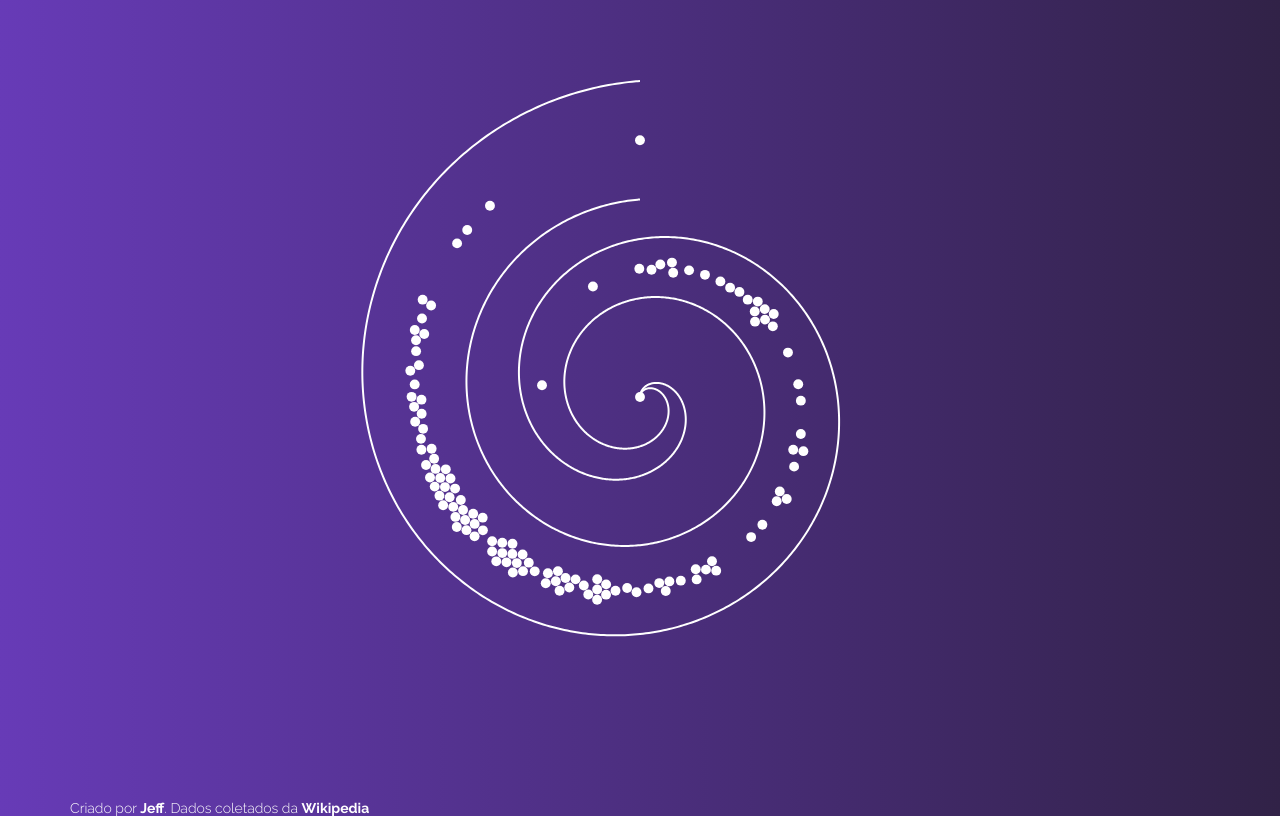
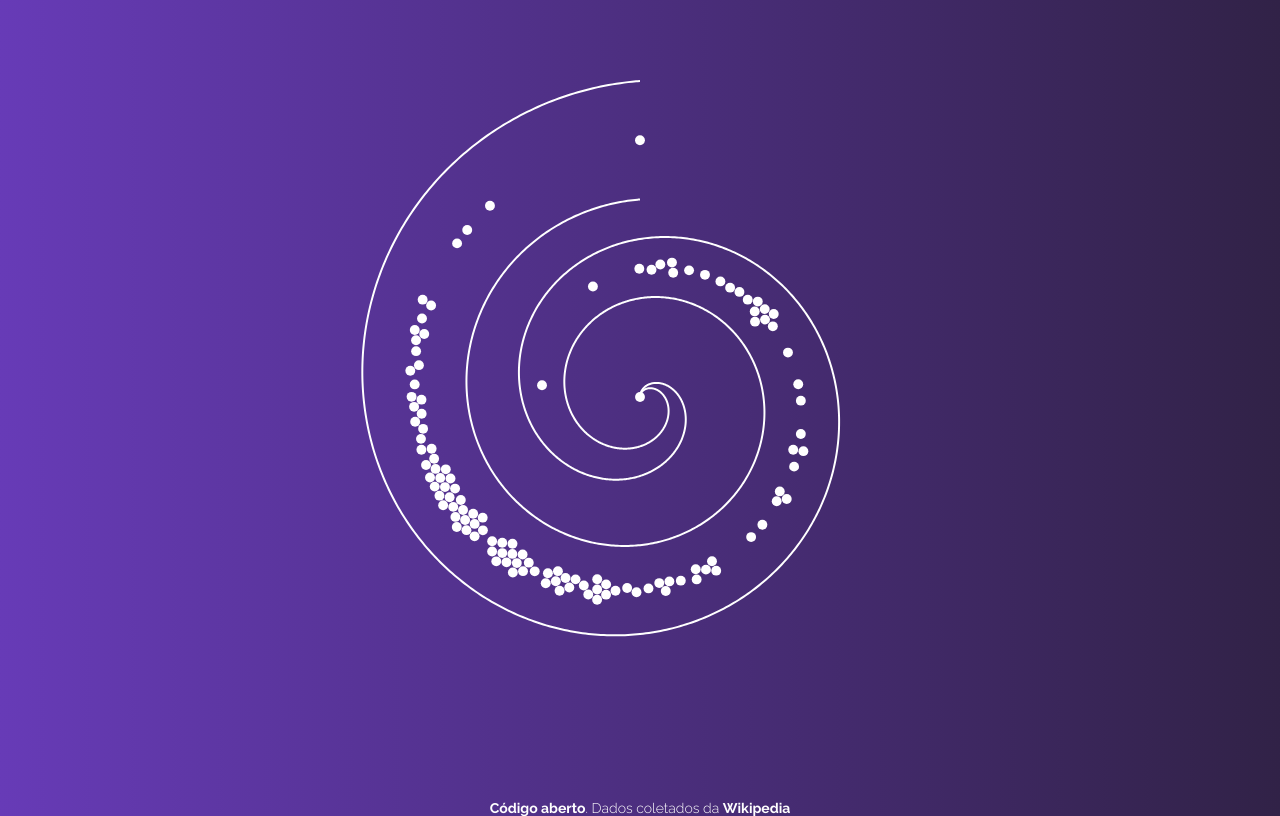
Before and after one commit to jeffersonrpn/mulheres-na-computacao, a plain HTML site: page index.html in a window 1280 px wide. Shown: the part 143-959 px from the top of the page. Drawn offline with nearby package versions, Linux system fonts and the light colour scheme.

Commit message:
Update index.html

```diff
--- a/index.html
+++ b/index.html
@@ -66,6 +66,7 @@
     }
     footer {
       margin-bottom: 15px;
+      text-align: center;
     }
     .container {
       height: 100vh;
@@ -120,7 +121,7 @@
         <div id="chart"></div>
       </div>
     </main>
-    <footer>Criado por <a href="https://github.com/jeffersonrpn" target="_blank">Jeff</a>. Dados coletados da <a href="https://en.wikipedia.org/wiki/Category:Women_computer_scientists" target="_blank">Wikipedia</a></footer>
+    <footer><a href="https://github.com/jeffersonrpn/mulheres-na-computacao/" target="_blank">Código aberto</a>. Dados coletados da <a href="https://en.wikipedia.org/wiki/Category:Women_computer_scientists" target="_blank">Wikipedia</a></footer>
   </div>
   <script type="text/javascript">
     var
```
